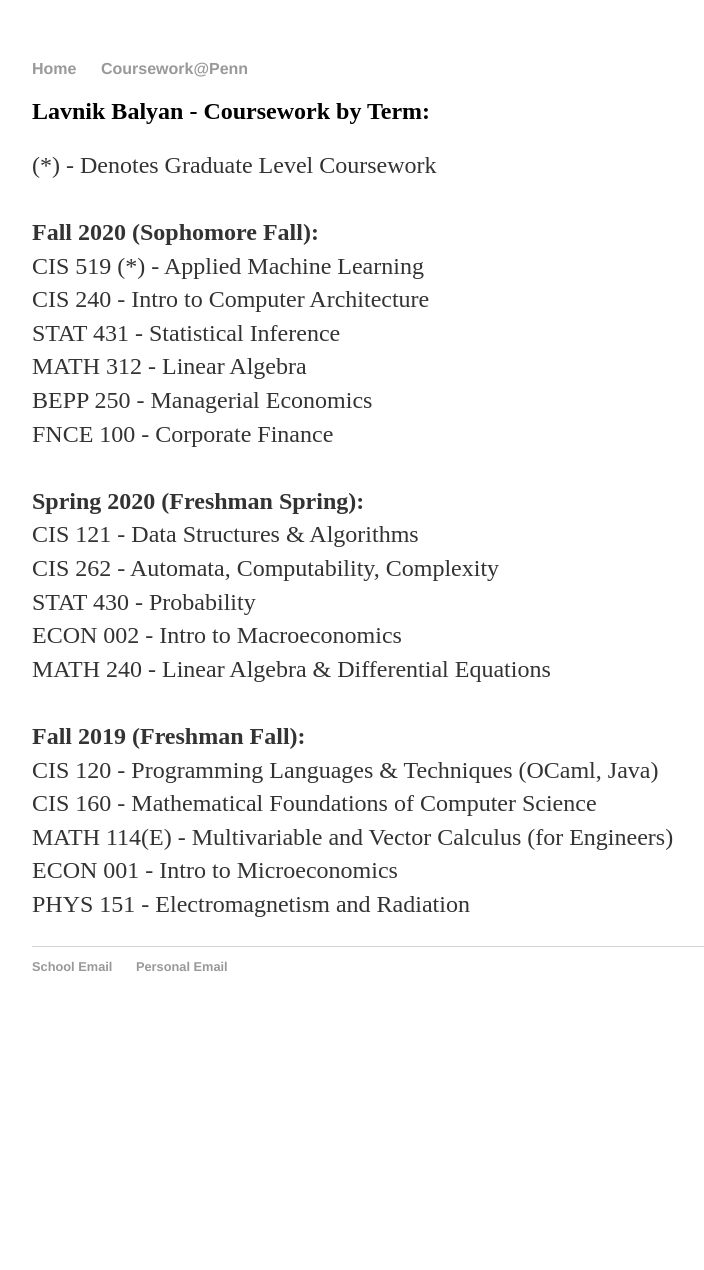
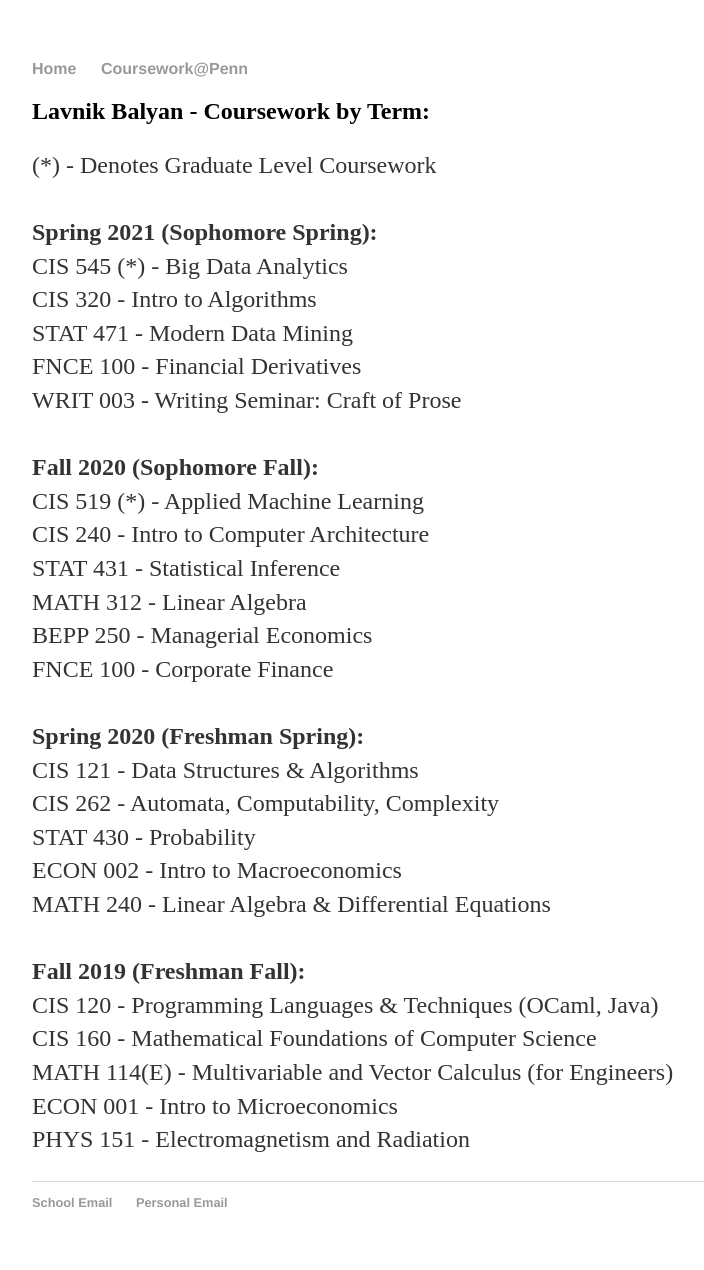
Before and after one commit to lavnik-balyan/lavnik-balyan.github.io, a Jekyll site: the page built from Coursework@Penn/index.html, in a window 1280 px wide. Shown: the whole page, without its empty margins (160-864 px from the left). Built offline with Jekyll 4.4.1, drawn with Linux system fonts in a browser that asks for light colours; before the commit the page ends 1034 px from its top, so only the background shows below that.

Commit message:
Update index.html

```diff
--- a/Coursework@Penn/index.html
+++ b/Coursework@Penn/index.html
@@ -7,6 +7,16 @@
      <h2>Lavnik Balyan - Coursework by Term:</h2>
           <p>
                (*) - Denotes Graduate Level Coursework
+
+               <br />
+               <br />
+
+               <b>Spring 2021 (Sophomore Spring):</b>
+               <br />CIS 545 (*) - Big Data Analytics
+               <br /> CIS 320 - Intro to Algorithms
+               <br /> STAT 471 - Modern Data Mining
+               <br /> FNCE 100 - Financial Derivatives
+               <br /> WRIT 003 - Writing Seminar: Craft of Prose
 
                <br />
                <br />
```
